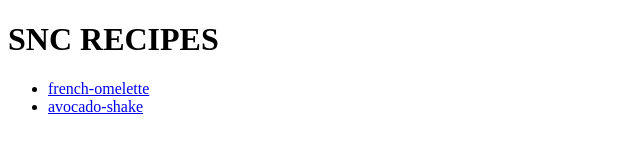
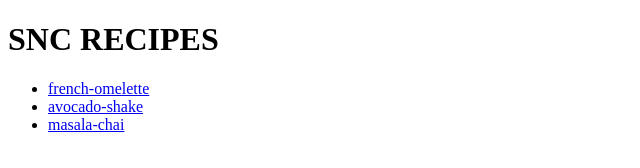
Before and after one commit to snlynkchowdhary/snc-recipes, a plain HTML site: page index.html in a window 1280 px wide. Shown: the full height of the page, 0-640 px from the left. Drawn offline with Linux system fonts and the light colour scheme.

Commit message:
Link to masala-chai.html from index.html

```diff
--- a/index.html
+++ b/index.html
@@ -11,6 +11,7 @@
     <ul>
       <li><a href="recipes/french-omelette.html">french-omelette</a></li>
       <li><a href="recipes/avocado-shake.html">avocado-shake</a></li>
+      <li><a href="recipes/masala-chai.html">masala-chai</a></li>
     </ul>
   </body>
 </html>
```
